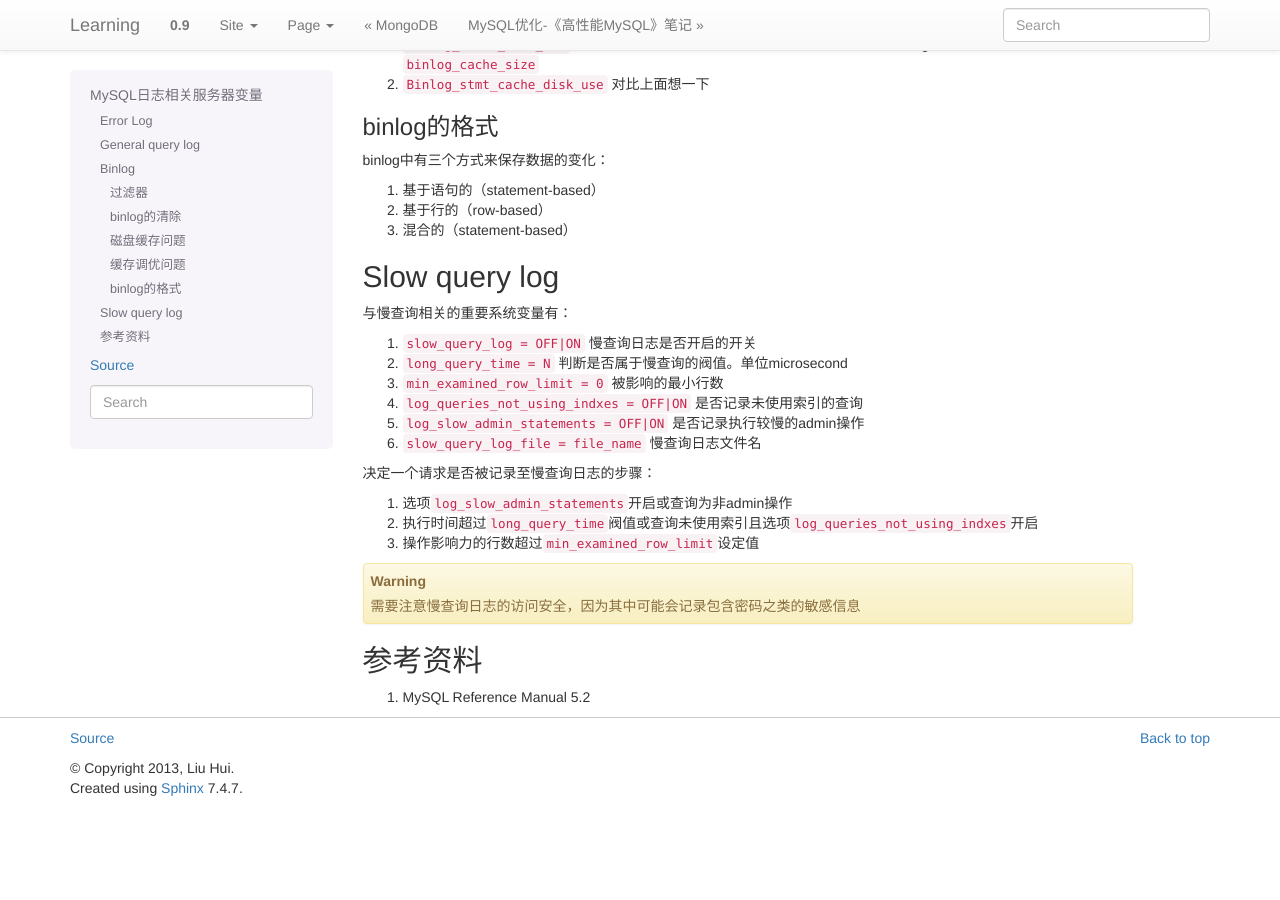
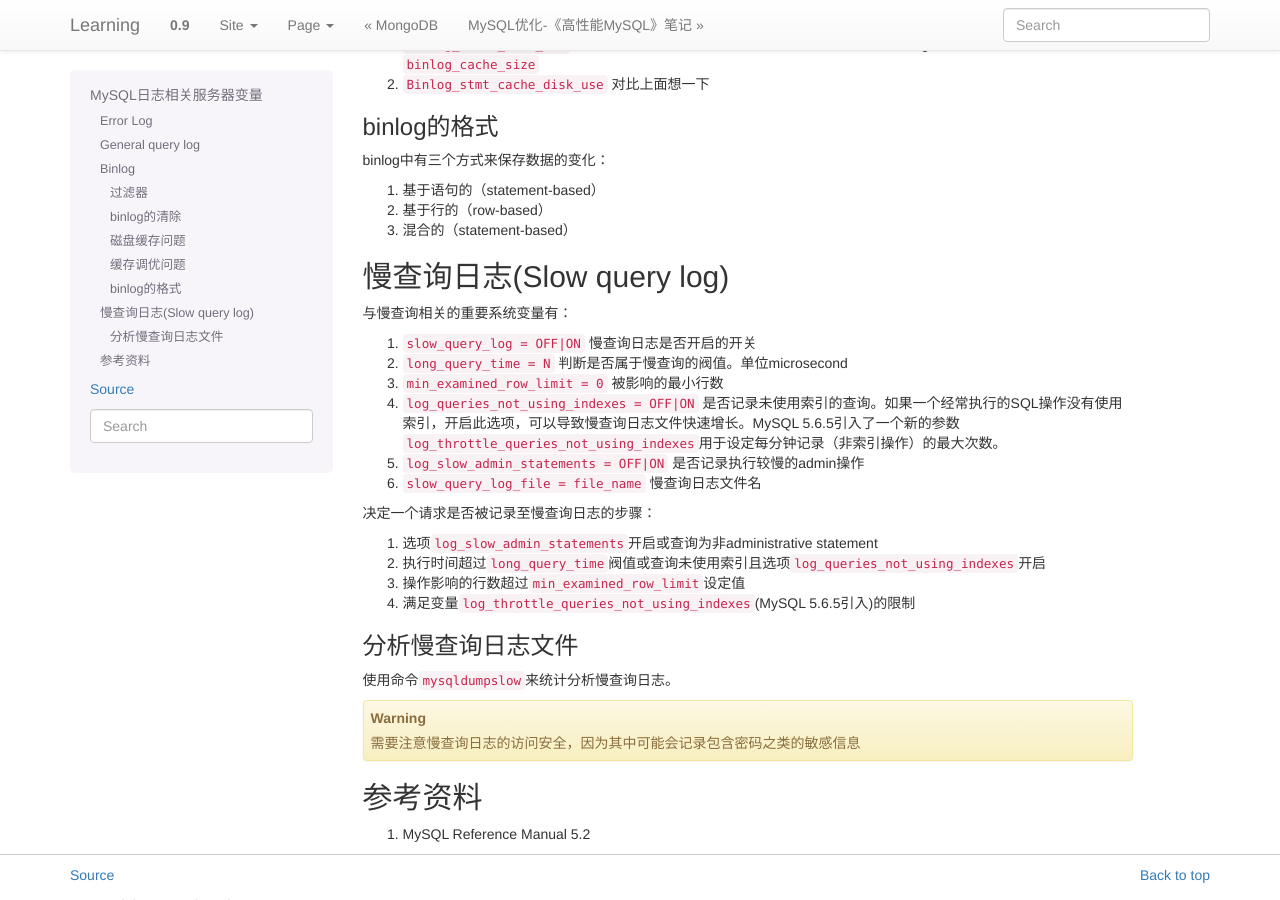
Before and after one commit to huiliu/learning.docs.hui, a Sphinx documentation site: the page built from source/mysql_logs.rst, in a window 1280 px wide and 900 px high, scrolled down 1849 px. Built offline with Sphinx 7.4.7, drawn with Linux system fonts in a browser that asks for light colours; formulas are drawn with MathJax 3; before the commit the page ends 2657 px from its top, so only the background shows below that.

Commit message:
FIXBUG 修复一些输入错误

```diff
--- a/source/mysql_logs.rst
+++ b/source/mysql_logs.rst
@@ -73,8 +73,7 @@ binlog的清除
     删除。个人认为对于稳定的服务（产生的数据量稳定），且建立的主从复制，此功能\
     是一个不错的选择。
 2.  ``RESET MASTER``
-3.  ``PURGE BINARY LOGS``
-    PURGE语句可以指定log名或者日期。相应的语法：
+3.  ``PURGE BINARY LOGS``\ PURGE语句可以指定log名或者日期。相应的语法：
 
     .. sourcecode:: sql
 
@@ -134,23 +133,34 @@ binlog中有三个方式来保存数据的变化：
 2.  基于行的（row-based）
 3.  混合的（statement-based）
 
-Slow query log
-==============
+慢查询日志(Slow query log)
+============================
 与慢查询相关的重要系统变量有：
 
 1.  ``slow_query_log = OFF|ON`` 慢查询日志是否开启的开关
 2.  ``long_query_time = N`` 判断是否属于慢查询的阀值。单位microsecond
 3.  ``min_examined_row_limit = 0``  被影响的最小行数
-4.  ``log_queries_not_using_indxes = OFF|ON``  是否记录未使用索引的查询
+4.  ``log_queries_not_using_indexes = OFF|ON``  是否记录未使用索引的查询。\
+    如果一个经常执行的SQL操作没有使用索引，开启此选项，可以导致慢查询日志文件\
+    快速增长。MySQL 5.6.5引入了一个新的参数\
+    ``log_throttle_queries_not_using_indexes``\ 用于设定每分钟记录（非索引操作\
+    ）的最大次数。
 5.  ``log_slow_admin_statements = OFF|ON`` 是否记录执行较慢的admin操作
 6.  ``slow_query_log_file = file_name`` 慢查询日志文件名
 
 决定一个请求是否被记录至慢查询日志的步骤：
 
-1.  选项\ ``log_slow_admin_statements``\ 开启或查询为非admin操作
+1.  选项\ ``log_slow_admin_statements``\ 开启或查询为非administrative
+    statement
 2.  执行时间超过\ ``long_query_time``\ 阀值或查询未使用索引且选项\
-    ``log_queries_not_using_indxes``\ 开启
-3.  操作影响力的行数超过\ ``min_examined_row_limit``\ 设定值
+    ``log_queries_not_using_indexes``\ 开启
+3.  操作影响的行数超过\ ``min_examined_row_limit``\ 设定值
+4.  满足变量\ ``log_throttle_queries_not_using_indexes``\ (MySQL 5.6.5引入)的限\
+    制
+
+分析慢查询日志文件
+-------------------
+使用命令\ ``mysqldumpslow``\ 来统计分析慢查询日志。
 
 .. warning::
 
--- a/source/mysql_optimize.rst
+++ b/source/mysql_optimize.rst
@@ -170,7 +170,7 @@ MyISAM存储引擎
 
 1.  表级锁
 2.  不支持自动恢复
-3.  不支持事务。MyISAM甚至不保存单个任务会完成。
+3.  不支持事务。MyISAM甚至不保证单个任务会完成。
 4.  只有索引被缓存在内存中，表数据由操作系统缓存管理
 5.  紧密存储。磁盘上数据占用空间较小，全表扫描较快。
 
```
